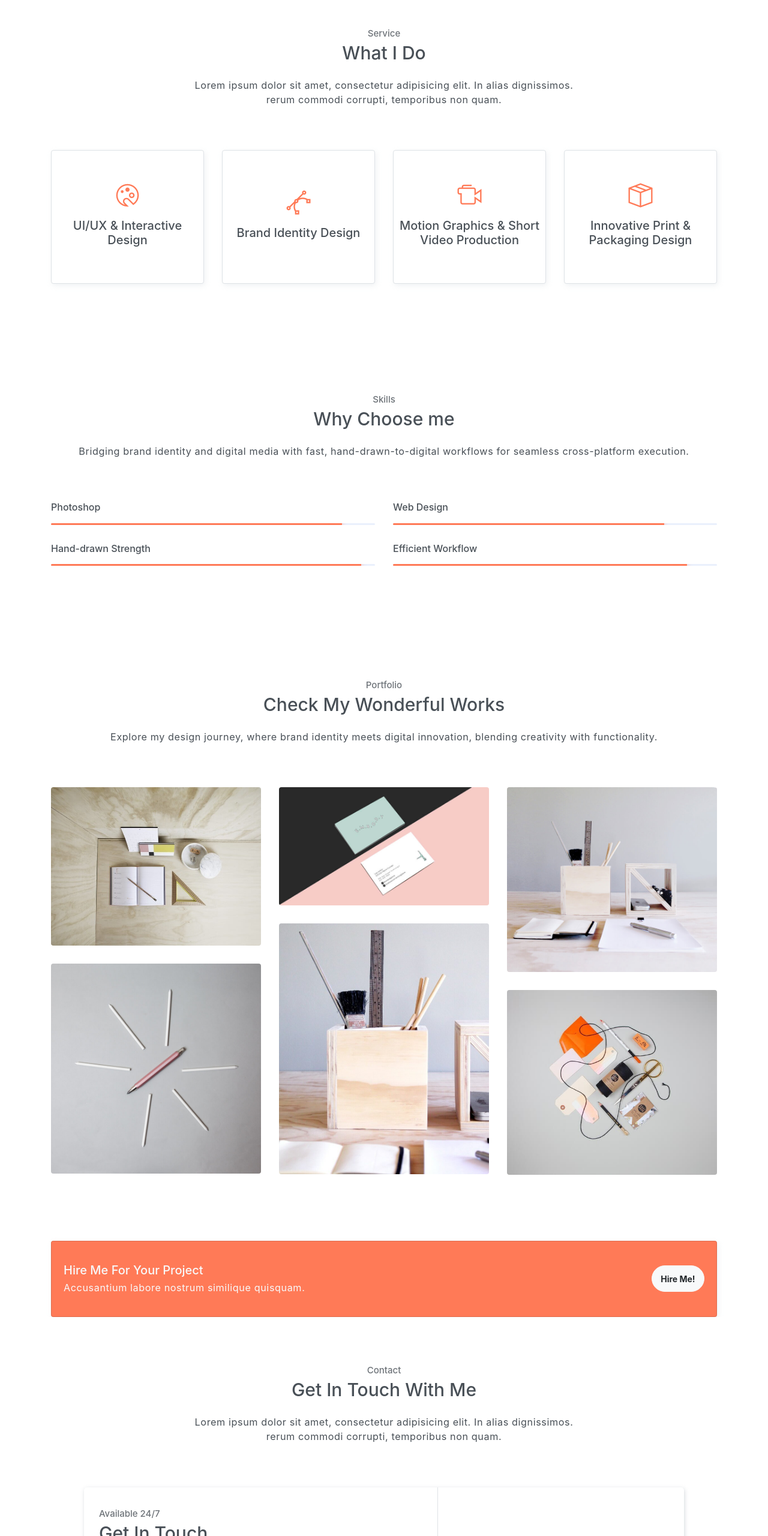
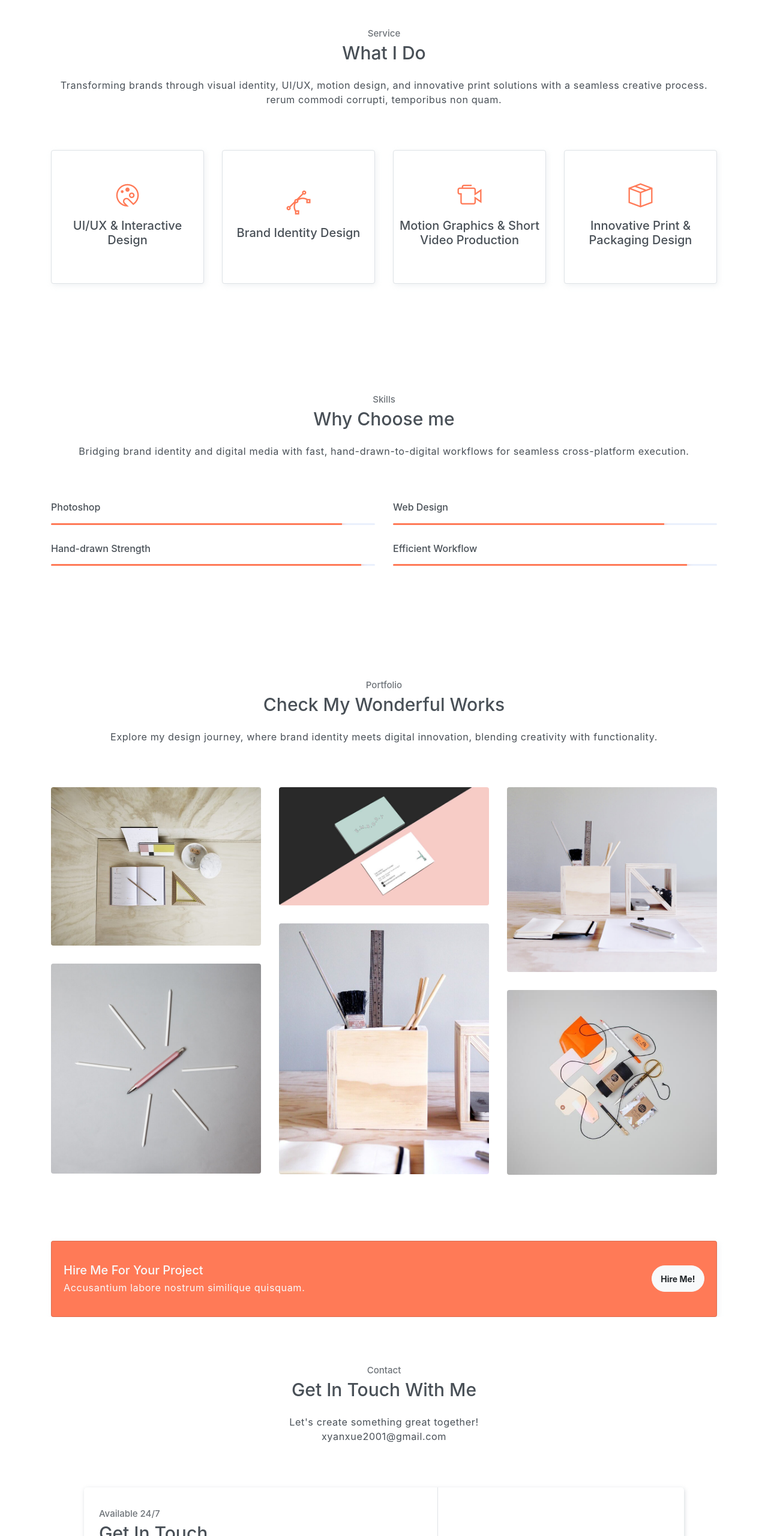
Before and after one commit to J108701/portfolio, a website: page public_html/index.html in a window 1280 px wide. Shown: the part 1300-3860 px from the top of the page at 60% size. Drawn offline with nearby package versions, Linux system fonts and the light colour scheme.

Commit message:
Update index.html

```diff
--- a/public_html/index.html
+++ b/public_html/index.html
@@ -108,7 +108,7 @@
     <div class="container text-center">
         <h6 class="subtitle">Service</h6>
         <h6 class="section-title mb-4">What I Do</h6>
-        <p class="mb-5 pb-4">Lorem ipsum dolor sit amet, consectetur adipisicing elit. In alias dignissimos. <br> rerum commodi corrupti, temporibus non quam.</p>
+        <p class="mb-5 pb-4">Transforming brands through visual identity, UI/UX, motion design, and innovative print solutions with a seamless creative process. <br> rerum commodi corrupti, temporibus non quam.</p>
 
         <div class="row">
             <div class="col-sm-6 col-md-3 mb-4">
@@ -289,7 +289,7 @@
     <div class="container text-center">
         <h6 class="subtitle">Contact</h6>
         <h6 class="section-title mb-4">Get In Touch With Me</h6>
-        <p class="mb-5 pb-4">Lorem ipsum dolor sit amet, consectetur adipisicing elit. In alias dignissimos. <br> rerum commodi corrupti, temporibus non quam.</p>
+        <p class="mb-5 pb-4">Let's create something great together! <br> xyanxue2001@gmail.com</p>
 
         <div class="contact text-left">
             <div class="form">
```
